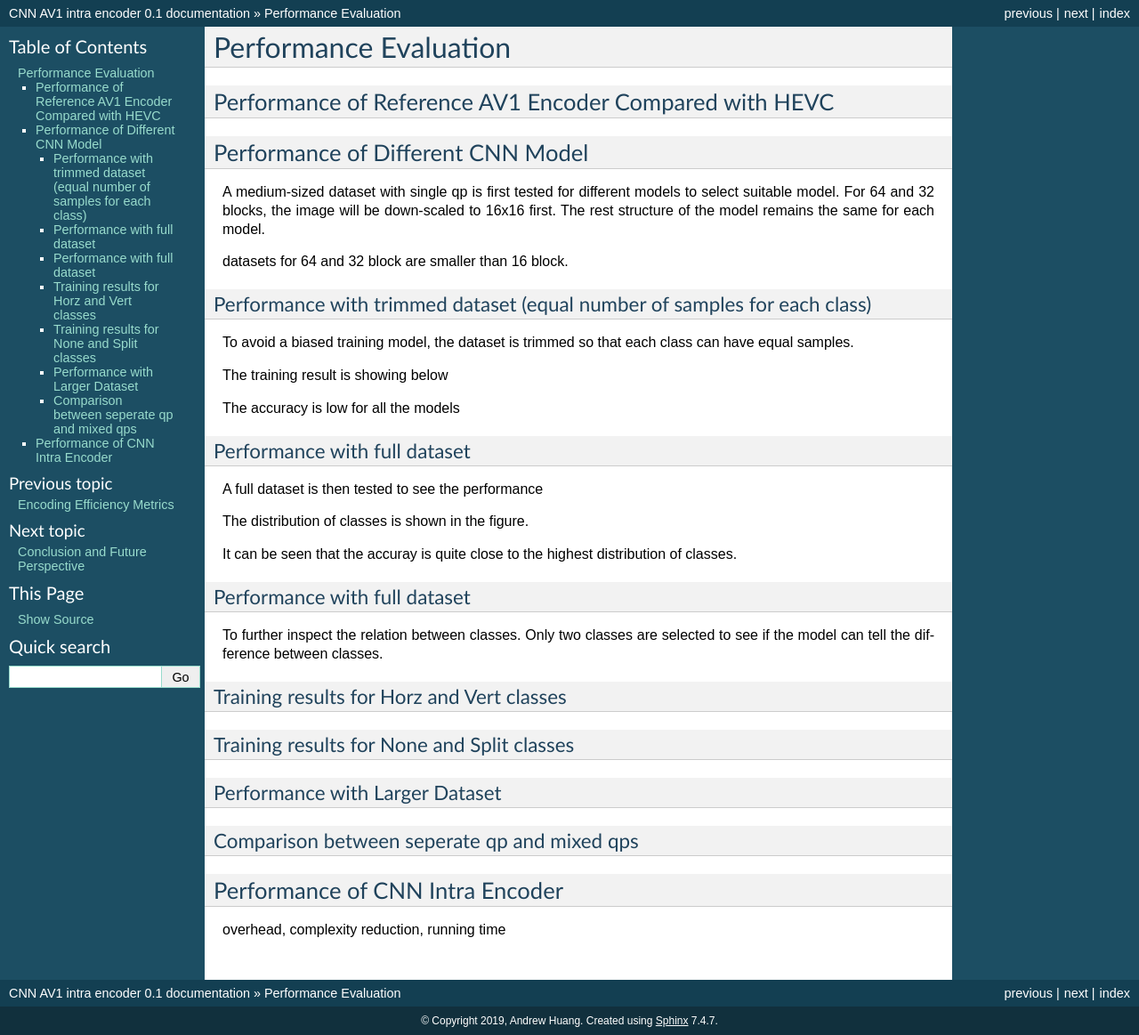
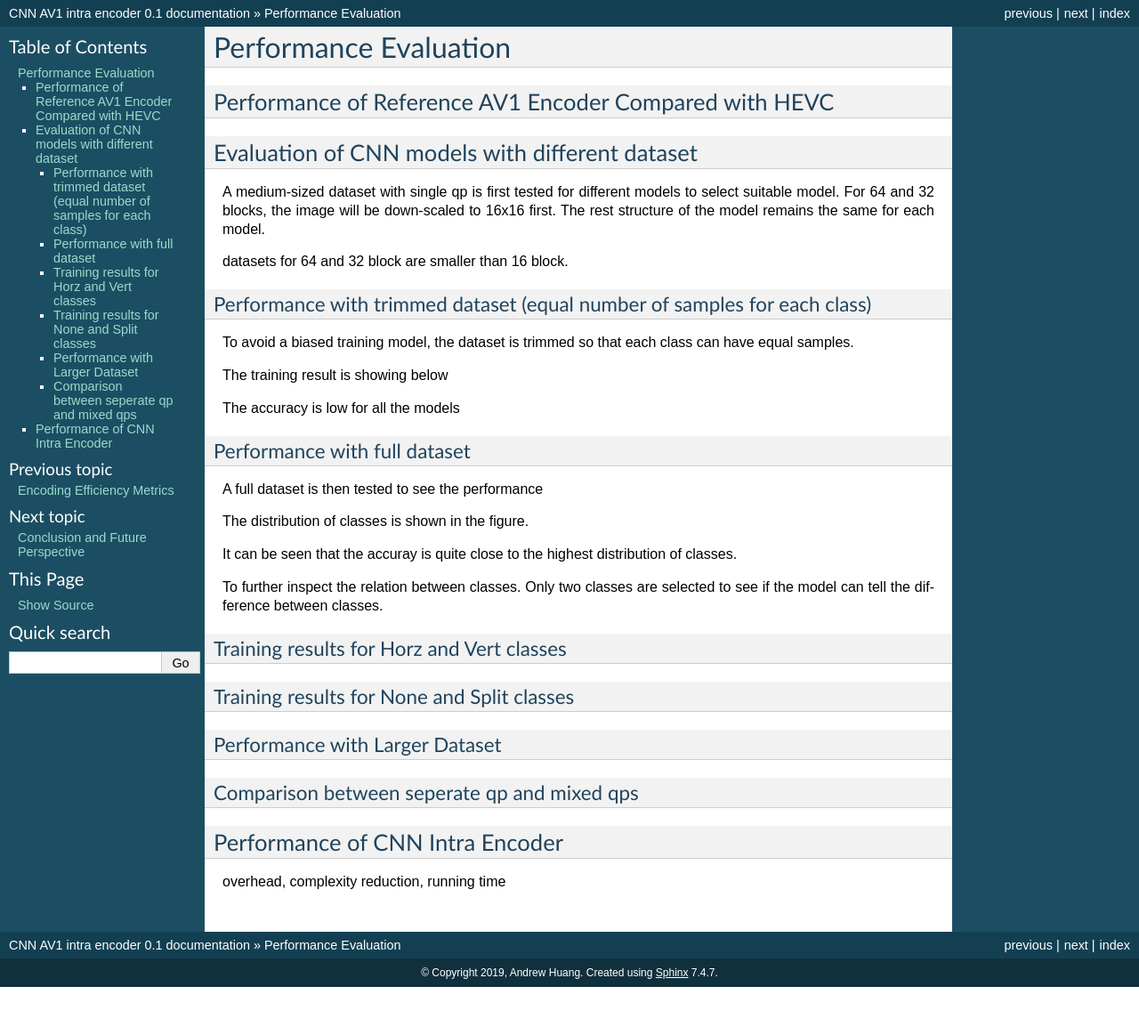
Before and after one commit to epadam/CNN-AV1-intra-encoder, a Sphinx documentation site: the page built from source/performance.rst, in a window 1280 px wide. Shown: the whole page at 89% size. Built offline with Sphinx 7.4.7, drawn with Linux system fonts in a browser that asks for light colours; after the commit the page ends 1109 px from its top, so only the background shows below that.

Commit message:
Update performance.rst

```diff
--- a/source/performance.rst
+++ b/source/performance.rst
@@ -7,9 +7,9 @@ Performance of Reference AV1 Encoder Compared with HEVC
 
 
 
-====================================
-Performance of Different CNN Model
-====================================
+=================================================
+Evaluation of CNN models with different dataset
+=================================================
 
 
 A medium-sized dataset with single qp is first tested for different models to select suitable model. For 64 and 32 blocks, the image will be down-scaled to 16x16 first. The rest structure of the model remains the same for each model.
@@ -37,9 +37,6 @@ The distribution of classes is shown in the figure.
 
 It can be seen that the accuray is quite close to the highest distribution of classes.
 
---------------------------------
-Performance with full dataset
---------------------------------
 
 To further inspect the relation between classes. Only two classes are selected to see if the model can tell the difference between classes.
 
```
